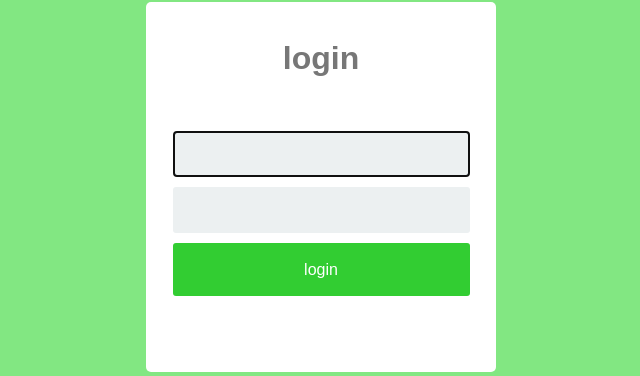
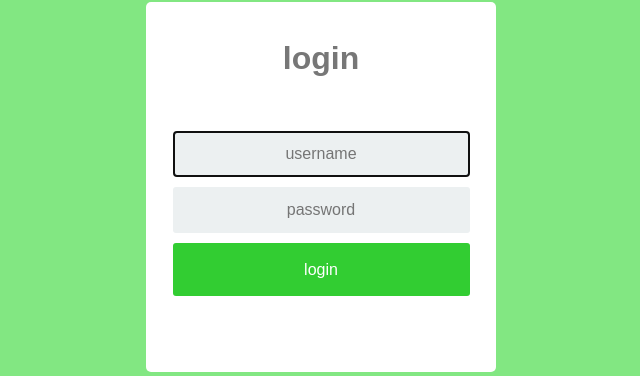
Before and after one commit to sourav-py/attendance-dashboard, a Django app: page /login/student/ in a window 1280 px wide. Shown: the part 136-512 px from the top of the page, without its empty margins (319-959 px from the left). Run offline with Django 3.2, Linux system fonts and the light colour scheme.

Commit message:
placeholder-added

```diff
--- a/attendance/templates/registration/login.html
+++ b/attendance/templates/registration/login.html
@@ -100,8 +100,8 @@
                     <div class="isa_error">{{message}}</div>
 
                     {% csrf_token %}
-                    <input class="field" type="text" name="username" autofocus="" required="" id="id_username">
-                    <input class = "field"  type="password" name="password" required="" id="id_password">
+                    <input class="field" placeholder = "username"type="text" name="username" autofocus="" required="" id="id_username">
+                    <input class = "field" placeholder="password" type="password" name="password" required="" id="id_password">
                     <input type="submit" value="login" class="btn">
                  </form>
 
```
